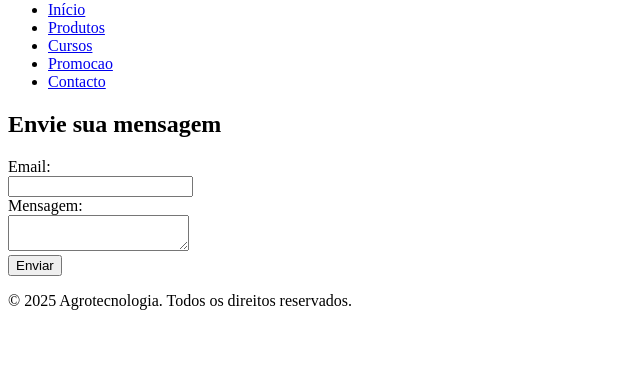
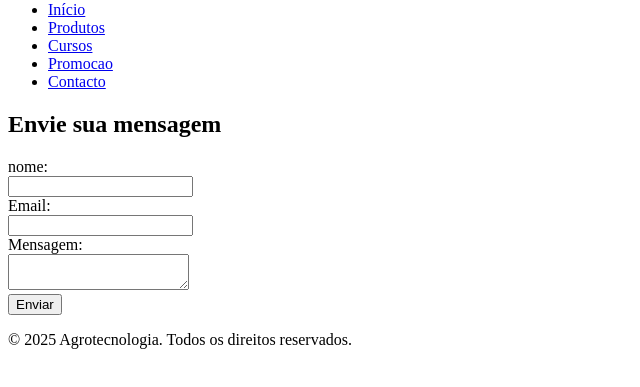
Before and after one commit to Di-rosas/Agrotecnologia, a plain HTML site: page contactos.html in a window 1280 px wide. Shown: the part 79-466 px from the top of the page, without its empty margins (0-640 px from the left). Drawn offline with Linux system fonts and the light colour scheme.

Commit message:
Update contactos.html

```diff
--- a/contactos.html
+++ b/contactos.html
@@ -24,6 +24,8 @@
   <input type="hidden" name="_captcha" value="false">
   <input type="hidden" name="_next" value="https://di-rosas.github.io/Agrotecnologia/sucesso.html">
 
+      <label for="nome">nome:</label><br>
+      <input type="texto" id="nome" name="nome" required><br>
       <label for="email">Email:</label><br>
       <input type="email" id="email" name="email" required><br>
 
```
